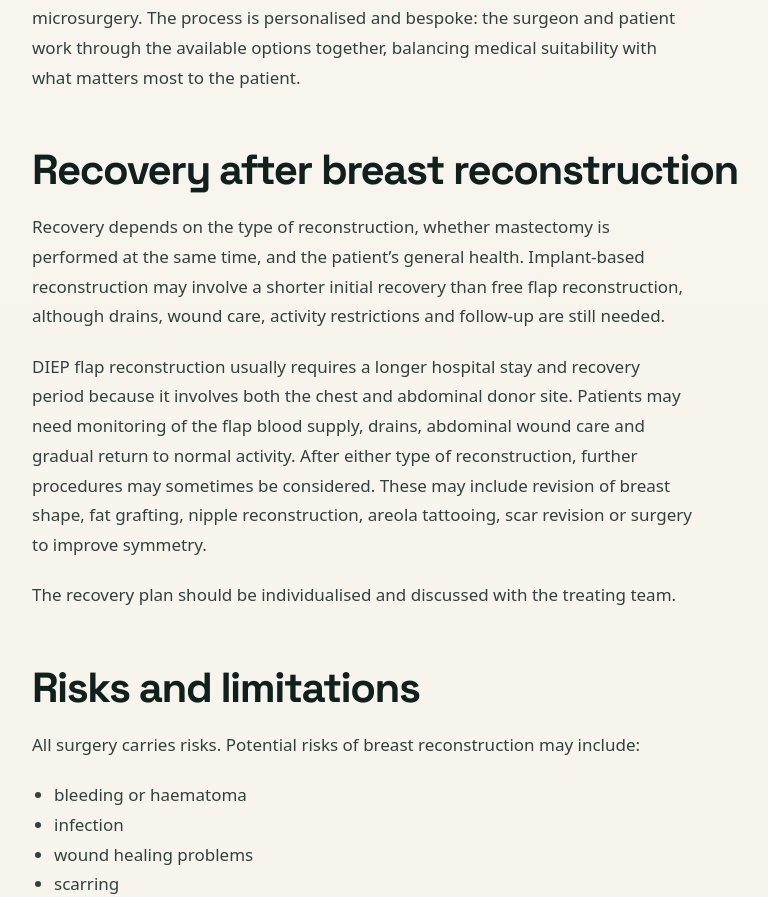
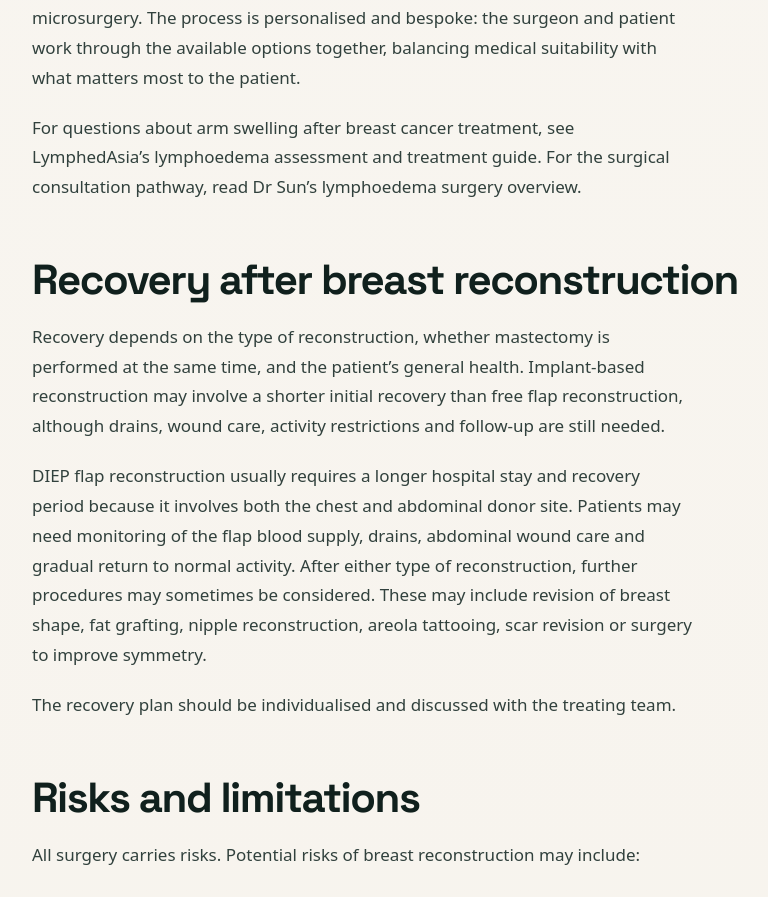
Before and after one commit to zatyrical/plasticwebsite, a Next.js app: page /breast-reconstruction-singapore in a window 1280 px wide. Shown: the part 5588-6485 px from the top of the page, without its empty margins (220-988 px from the left). Built offline with nearby package versions, Linux system fonts and the light colour scheme.

Commit message:
Connect consultation sections to relevant lymphoedema education

```diff
--- a/app/breast-reconstruction-singapore/page.tsx
+++ b/app/breast-reconstruction-singapore/page.tsx
@@ -216,6 +216,8 @@ export default function BreastReconstructionPage() {
               Patients may be asked about their priorities, such as breast size, natural feel, recovery time, willingness to have donor-site scars, and comfort with implants or microsurgery. The process is personalised and bespoke: the surgeon and patient work through the available options together, balancing medical suitability with what matters most to the patient.
             </p>
 
+            <p>For questions about arm swelling after breast cancer treatment, see LymphedAsia’s <a href="https://lymphedasia.com/lymphedema-treatment/">lymphoedema assessment and treatment guide</a>. For the surgical consultation pathway, read <Link href="/lymphedema-surgery-singapore">Dr Sun’s lymphoedema surgery overview</Link>.</p>
+
             <h2>Recovery after breast reconstruction</h2>
             <p>
               Recovery depends on the type of reconstruction, whether mastectomy is performed at the same time, and the patient’s general health. Implant-based reconstruction may involve a shorter initial recovery than free flap reconstruction, although drains, wound care, activity restrictions and follow-up are still needed.
```
